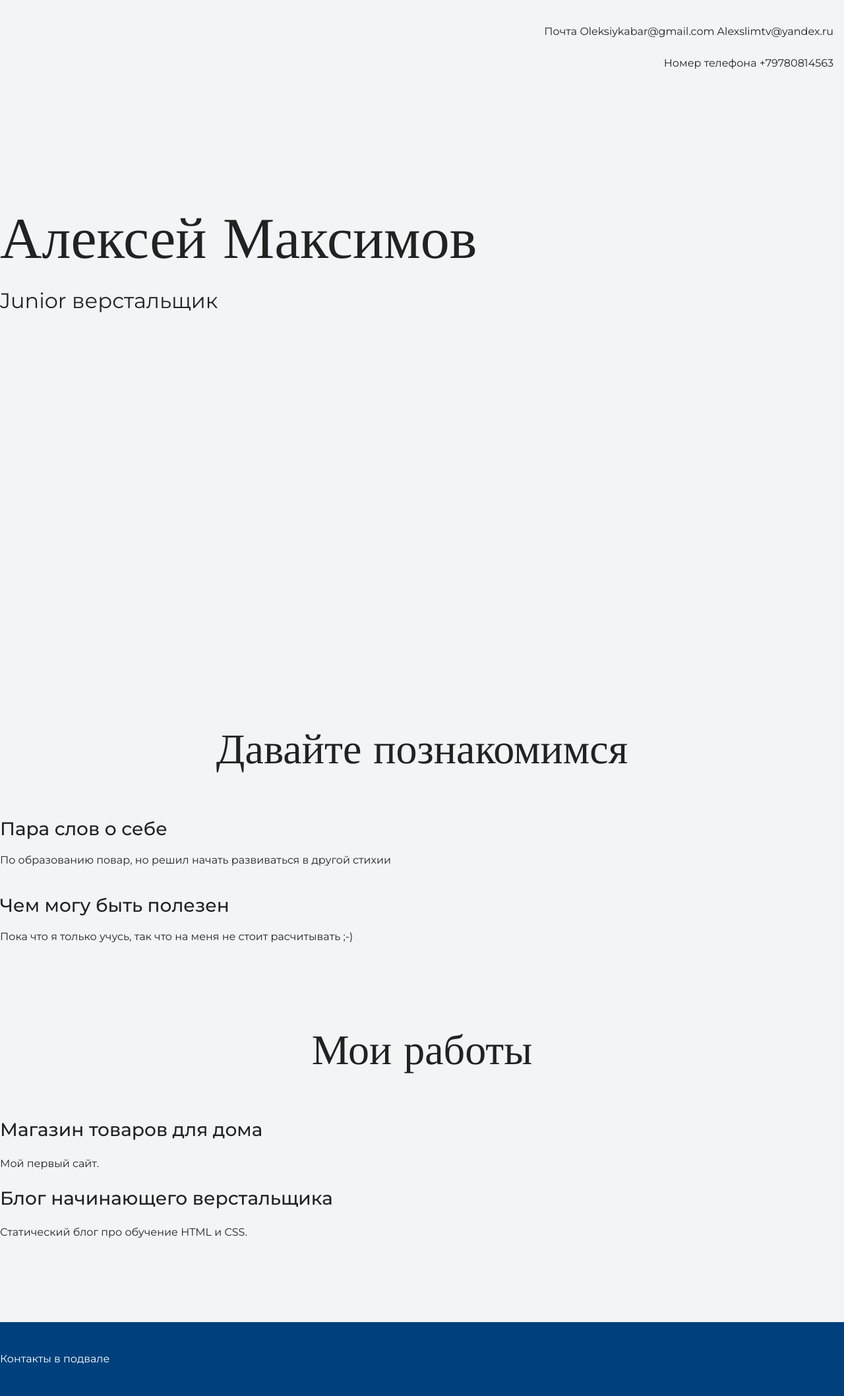
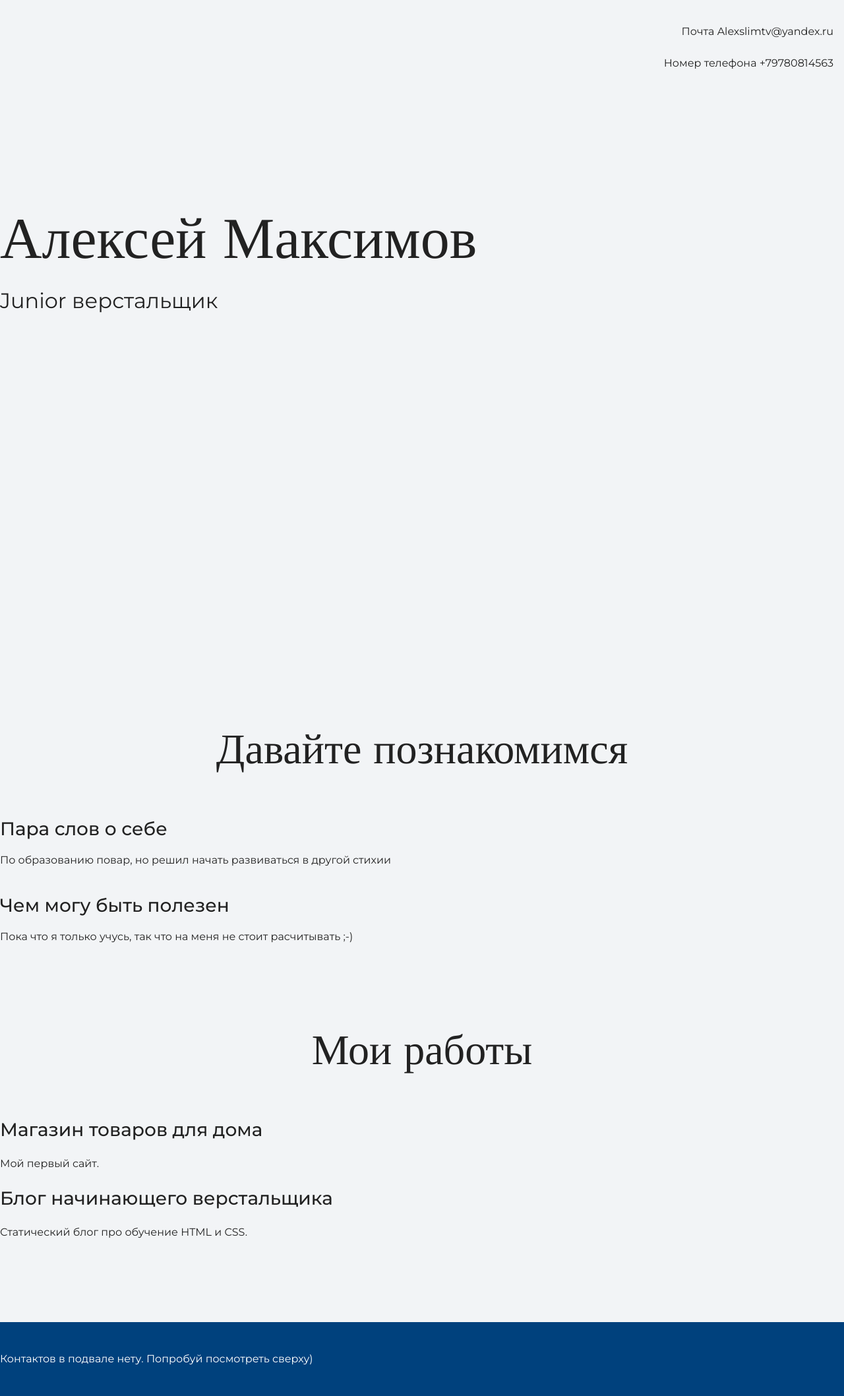
Before and after one commit to Archifalt/Archifald, a plain HTML site: page index.html in a window 1280 px wide. Shown: the whole page at 66% size. Drawn offline with nearby package versions, Linux system fonts and the light colour scheme.

Commit message:
Update index.html

```diff
--- a/index.html
+++ b/index.html
@@ -12,7 +12,6 @@
     <header class="page-header">
       <div class="container">
         Почта
-      Oleksiykabar@gmail.com
       Alexslimtv@yandex.ru
 
       <p>Номер телефона
@@ -45,7 +44,7 @@
     </section>
 
     <footer class="page-footer">
-      Контакты в подвале
+      Контактов в подвале нету. Попробуй посмотреть сверху)
     </footer>
   </body>
 </html>
```
